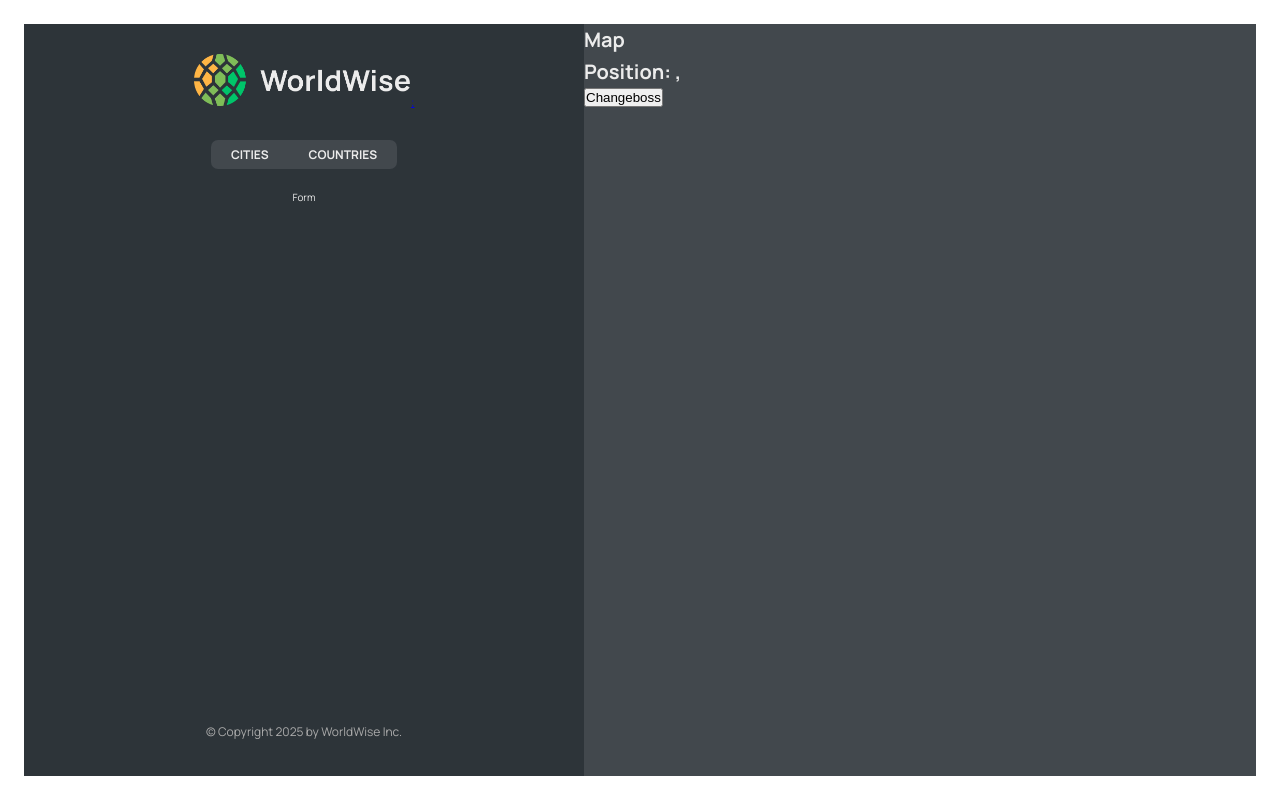
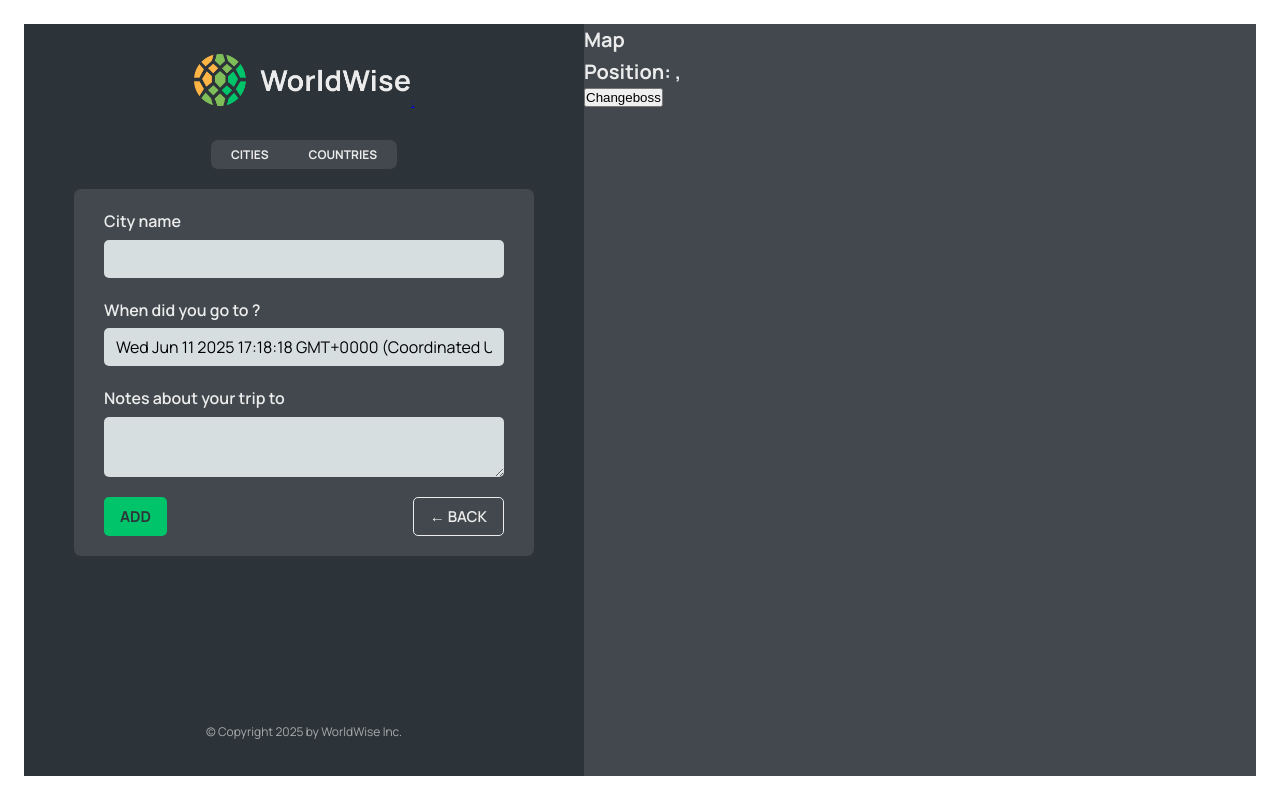
Before and after one commit to Priyanshubelwal17/World-wise, a React (Vite) app: page /app/form in a window 1280 px wide. Built offline with nearby package versions, Linux system fonts and the light colour scheme; data requests are answered from the project's data file.

Commit message:
Learn programmatic navigation with useNavigate

```diff
--- a/src/App.jsx
+++ b/src/App.jsx
@@ -9,6 +9,7 @@
 import CityList from "./components/CityList";
 import CountriesList from "./components/CountryList";
 import City from "./components/City";
+import Form from "./components/Form";
 
 const BASE_URL = "http://localhost:9000";
 
@@ -53,7 +54,7 @@
             path="countries"
             element={<CountriesList cities={cities} isLoading={isLoading} />}
           />
-          <Route path="form" element={<p>Form</p>} />
+          <Route path="form" element={<Form />} />
         </Route>
         <Route path="/product" element={<Product />} />
       </Routes>
--- /dev/null
+++ b/src/components/Button.jsx
@@ -0,0 +1,11 @@
+import styles from "./Button.module.css";
+
+function Button({ children, onCLick, type }) {
+  return (
+    <button onClick={onCLick} className={`${styles.btn} ${styles[type]}`}>
+      {children}
+    </button>
+  );
+}
+
+export default Button;
--- a/src/components/City.jsx
+++ b/src/components/City.jsx
@@ -31,7 +31,7 @@
     <>
       <h1>City {id} </h1>;
       <p>
-        Position: {lat},{lng} {setSearchParams}
+        Position: {lat},{lng}, Function exists: {typeof setSearchParams}
       </p>
     </>
   );
--- a/src/components/Form.jsx
+++ b/src/components/Form.jsx
@@ -3,6 +3,8 @@
 import { useState } from "react";
 
 import styles from "./Form.module.css";
+import Button from "./Button";
+import { useNavigate } from "react-router-dom";
 
 export function convertToEmoji(countryCode) {
   const codePoints = countryCode
@@ -13,8 +15,9 @@
 }
 
 function Form() {
+  const navigate = useNavigate();
   const [cityName, setCityName] = useState("");
-  const [country, setCountry] = useState("");
+  // const [country, setCountry] = useState("");
   const [date, setDate] = useState(new Date());
   const [notes, setNotes] = useState("");
 
@@ -49,8 +52,16 @@
       </div>
 
       <div className={styles.buttons}>
-        <button>Add</button>
-        <button>&larr; Back</button>
+        <Button type="primary">Add</Button>
+        <Button
+          type="back"
+          onCLick={(e) => {
+            e.preventDefault();
+            navigate(-1);
+          }}
+        >
+          &larr; Back
+        </Button>
       </div>
     </form>
   );
--- a/src/components/Map.jsx
+++ b/src/components/Map.jsx
@@ -1,16 +1,17 @@
-import { useSearchParams } from "react-router-dom";
+import { useNavigate, useSearchParams } from "react-router-dom";
 import styles from "./Map.module.css";
 
 function Map() {
+  const navigate = useNavigate();
   const [searchParams, setSearchParams] = useSearchParams();
 
   const lat = searchParams.get("lat");
   const lng = searchParams.get("lng");
   return (
-    <div className={styles.mapContainer}>
+    <div className={styles.mapContainer} onClick={() => navigate("form")}>
       <h1>Map</h1>
       <h1>
-        Position: {lat},{lng} {setSearchParams}
+        Position: {lat},{lng}
       </h1>
       <button
         onClick={() => {
```
